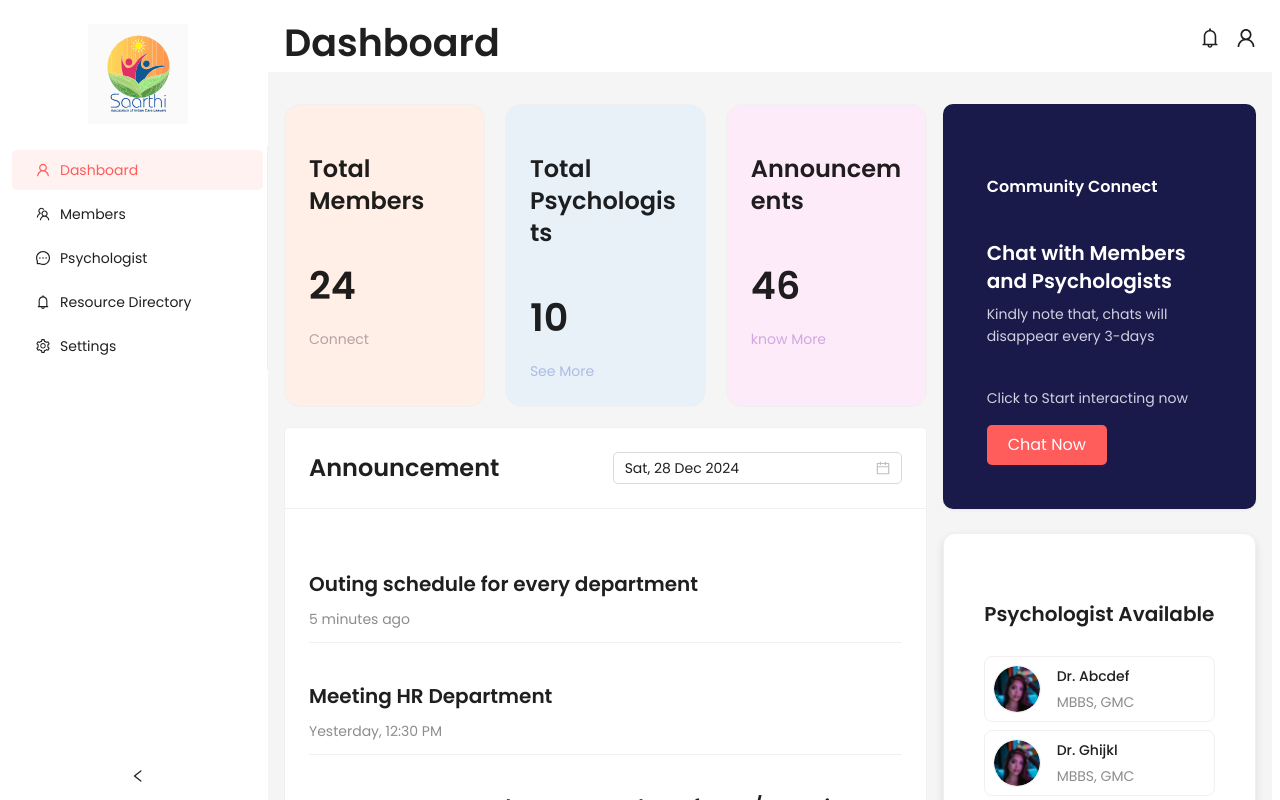
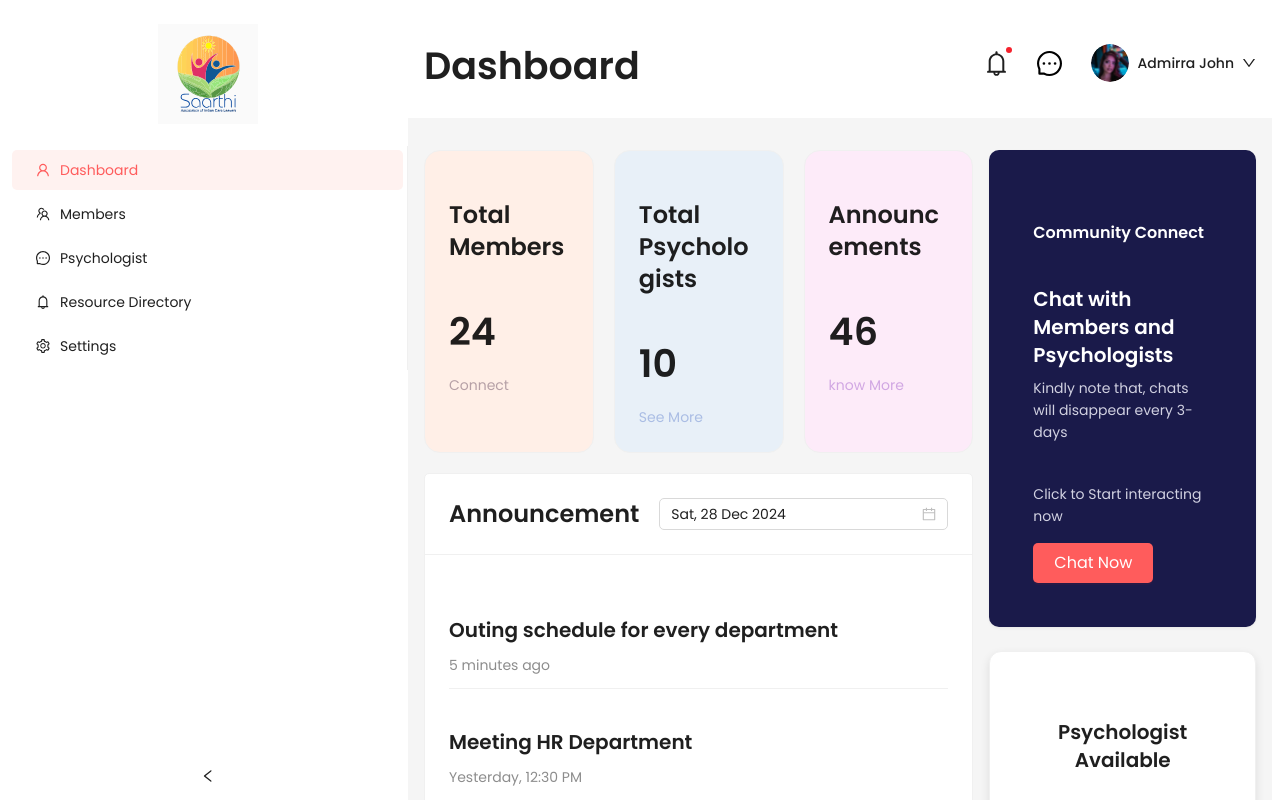
Before and after one commit to ClearSolution07/aideToAction, a React (Vite) app: page / in a window 1280 px wide. Shown: the top 800 px of the page. Built offline with nearby package versions, Linux system fonts and the light colour scheme.

Commit message:
header improved

```diff
--- a/src/components/HeaderComponent.jsx
+++ b/src/components/HeaderComponent.jsx
@@ -1,9 +1,26 @@
 import React from "react";
-import { Layout, Typography } from "antd";
-import { UserOutlined, BellOutlined } from "@ant-design/icons";
+import { Layout, Typography, Avatar, Badge, Dropdown, Menu } from "antd";
+import { BellOutlined, MessageOutlined, DownOutlined } from "@ant-design/icons";
+import { profilePhoto } from "../utils/imageUtils";
+
 const { Title } = Typography;
+const { Header } = Layout;
 
-const { Header } = Layout;
+// Menu for the dropdown
+const menuItems = [
+  {
+    key: "profile",
+    label: "Profile",
+  },
+  {
+    key: "settings",
+    label: "Settings",
+  },
+  {
+    key: "logout",
+    label: "Logout",
+  },
+];
 
 const HeaderComponent = () => {
   return (
@@ -14,14 +31,40 @@ const HeaderComponent = () => {
         display: "flex",
         alignItems: "center",
         justifyContent: "space-between",
+        height: "110px",
       }}
     >
-      <div style={{ maxWidth: 400, width: "100%" }}>
-        <Title>Dashboard</Title>
-      </div>
-      <div>
-        <BellOutlined style={{ fontSize: 20, marginRight: 16 }} />
-        <UserOutlined style={{ fontSize: 20 }} />
+      <Title>Dashboard</Title>
+
+      <div
+        style={{
+          display: "flex",
+          gap: 28,
+          alignContent: "center",
+        }}
+      >
+        <div style={{ position: "relative", top: "5px" }}>
+          <Badge dot color="red" offset={[0, 14]}>
+            <BellOutlined style={{ fontSize: 25 }} />
+          </Badge>
+        </div>
+
+        <MessageOutlined style={{ fontSize: 25, color: "#000" }} />
+
+        <Dropdown menu={{ items: menuItems }} trigger={["click"]}>
+          <div
+            style={{
+              display: "flex",
+              alignItems: "center",
+              cursor: "pointer",
+              gap: 8,
+            }}
+          >
+            <Avatar size="large" src={profilePhoto} alt="User Avatar" />
+            <span style={{ fontWeight: 500 }}>Admirra John</span>
+            <DownOutlined />
+          </div>
+        </Dropdown>
       </div>
     </Header>
   );
--- a/src/components/SideBar.jsx
+++ b/src/components/SideBar.jsx
@@ -1,4 +1,4 @@
-import React from "react";
+import React, { useState } from "react";
 import { Layout, Menu } from "antd";
 import {
   UserOutlined,
@@ -12,10 +12,38 @@ import { mainLogo } from "../utils/imageUtils";
 const { Sider } = Layout;
 
 const SideBar = () => {
+  const [collapsed, setCollapsed] = useState(false);
+
+  const handleCollapse = (collapsedState) => {
+    setCollapsed(collapsedState);
+  };
+
   return (
-    <Sider collapsible breakpoint="lg" width={260} theme="light">
-      <div className="logo" style={{ padding: 16, textAlign: "center" }}>
-        <img src={mainLogo} alt="Logo" style={{ maxHeight: 100 }} />
+    <Sider
+      collapsible
+      collapsed={collapsed}
+      onCollapse={handleCollapse}
+      breakpoint="lg"
+      width={400}
+      theme="light"
+    >
+      <div
+        className="logo"
+        style={{
+          padding: 16,
+          textAlign: "center",
+          transition: "all 0.3s ease",
+        }}
+      >
+        <img
+          src={mainLogo}
+          alt="Logo"
+          style={{
+            maxHeight: collapsed ? 50 : 100,
+            maxWidth: "100%",
+            transition: "all 0.3s ease",
+          }}
+        />
       </div>
       <Menu mode="inline" defaultSelectedKeys={["1"]}>
         <Menu.Item key="1" icon={<UserOutlined />}>
```
